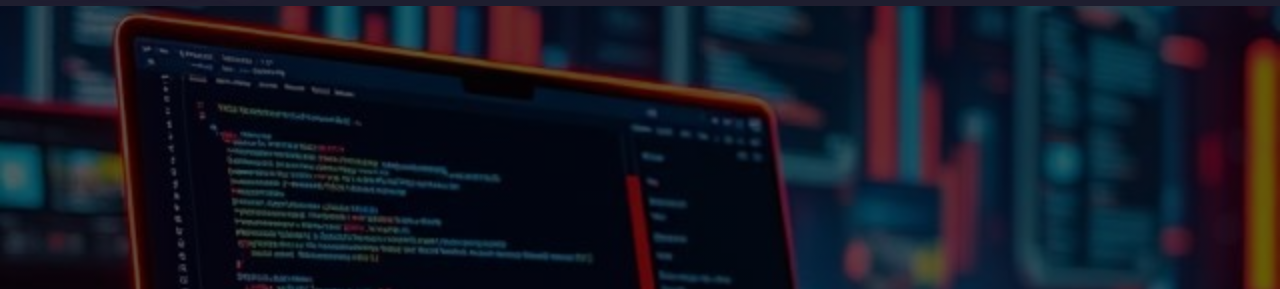
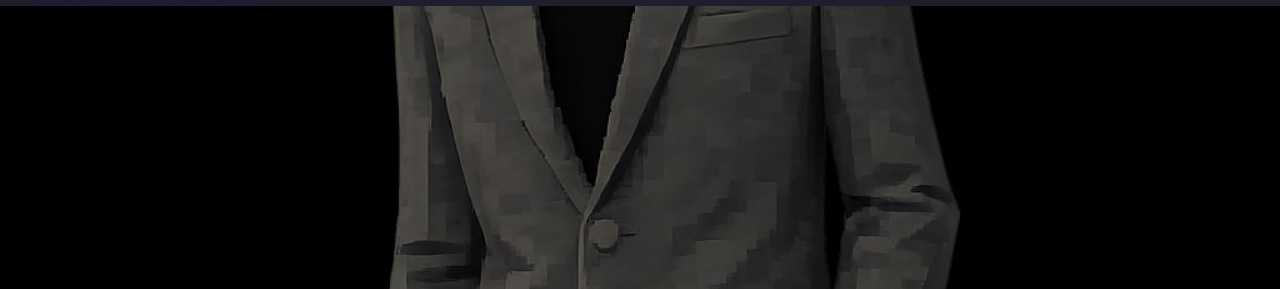
Before and after one commit to rohitroy31/.com, a plain HTML site: page index.html in a window 1280 px wide. Shown: the part 65-354 px from the top of the page. Drawn offline with Linux system fonts and the light colour scheme.

Commit message:
Update index.html

```diff
--- a/index.html
+++ b/index.html
@@ -69,7 +69,7 @@
       align-items: center;
       text-align: center;
       background: linear-gradient(rgba(0,0,0,0.6), rgba(0,0,0,0.6)),
-                  url("web.jpg") center/cover no-repeat;
+                  url("rohit.jpeg") center/cover no-repeat;
       color: #fff;
       padding: 20px;
       animation: fadeIn 2s ease-in-out;
```
